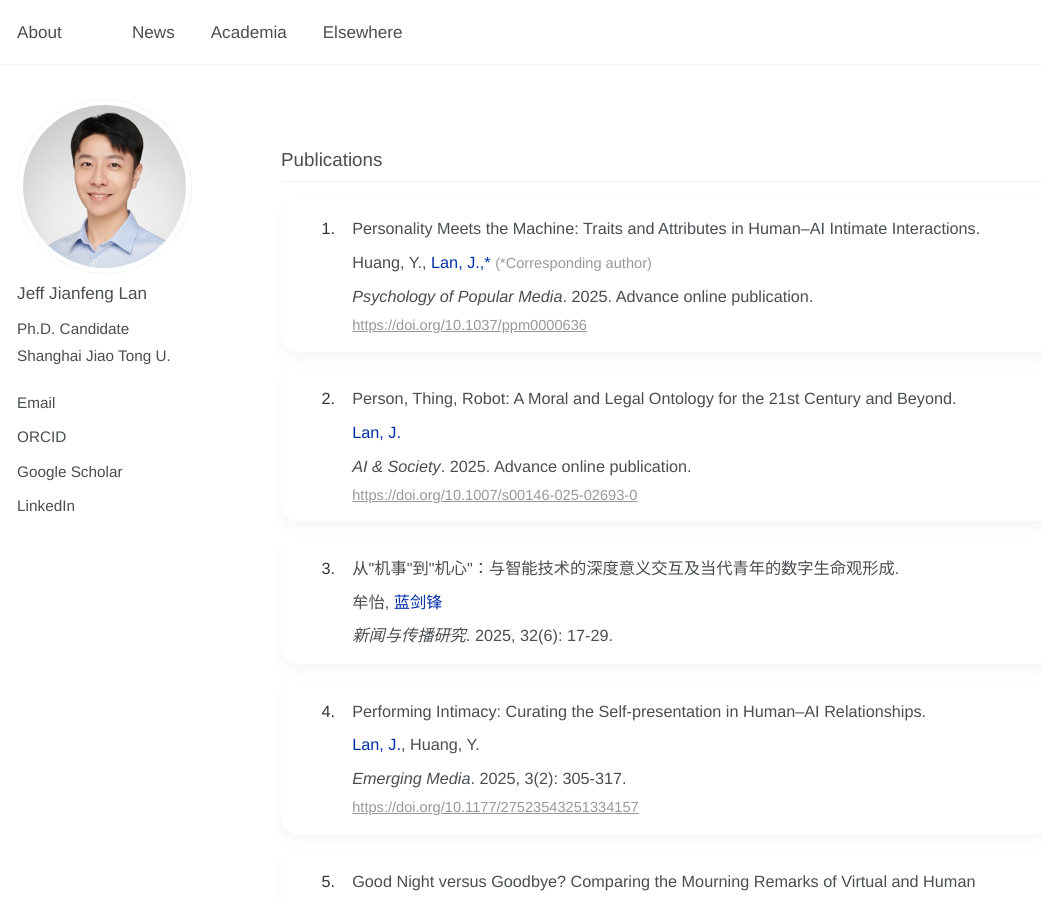
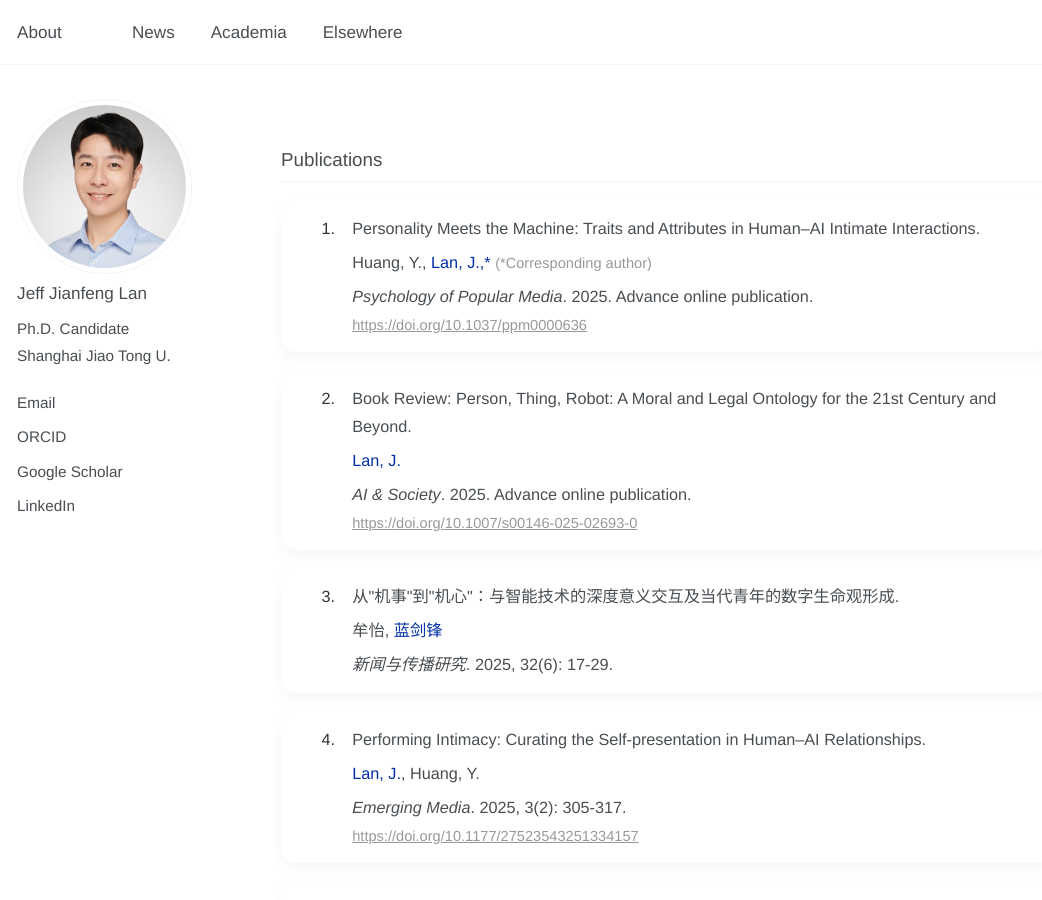
Before and after one commit to jianfenglan/jianfenglan.github.io, a Jekyll site: the page built from academia.md, in a window 1280 px wide and 900 px high. Shown: the whole window, without its empty margins (0-1042 px from the left). Built offline with Jekyll 4.4.1, drawn with Linux system fonts in a browser that asks for light colours.

Commit message:
Update academia.md

```diff
--- a/academia.md
+++ b/academia.md
@@ -210,7 +210,7 @@ h2 {
     </div>
     <div class="publication-card">
         <div class="publication-content">
-            <span class="publication-title">Person, Thing, Robot: A Moral and Legal Ontology for the 21st Century and Beyond.</span>
+            <span class="publication-title">Book Review: Person, Thing, Robot: A Moral and Legal Ontology for the 21st Century and Beyond.</span>
             <span class="publication-authors"><span class="my-name">Lan, J.</span></span>
             <span class="publication-venue"><em>AI & Society</em>. 2025. Advance online publication.</span>
             <a href="https://doi.org/10.1007/s00146-025-02693-0" class="publication-link" target="_blank">https://doi.org/10.1007/s00146-025-02693-0</a>
```
